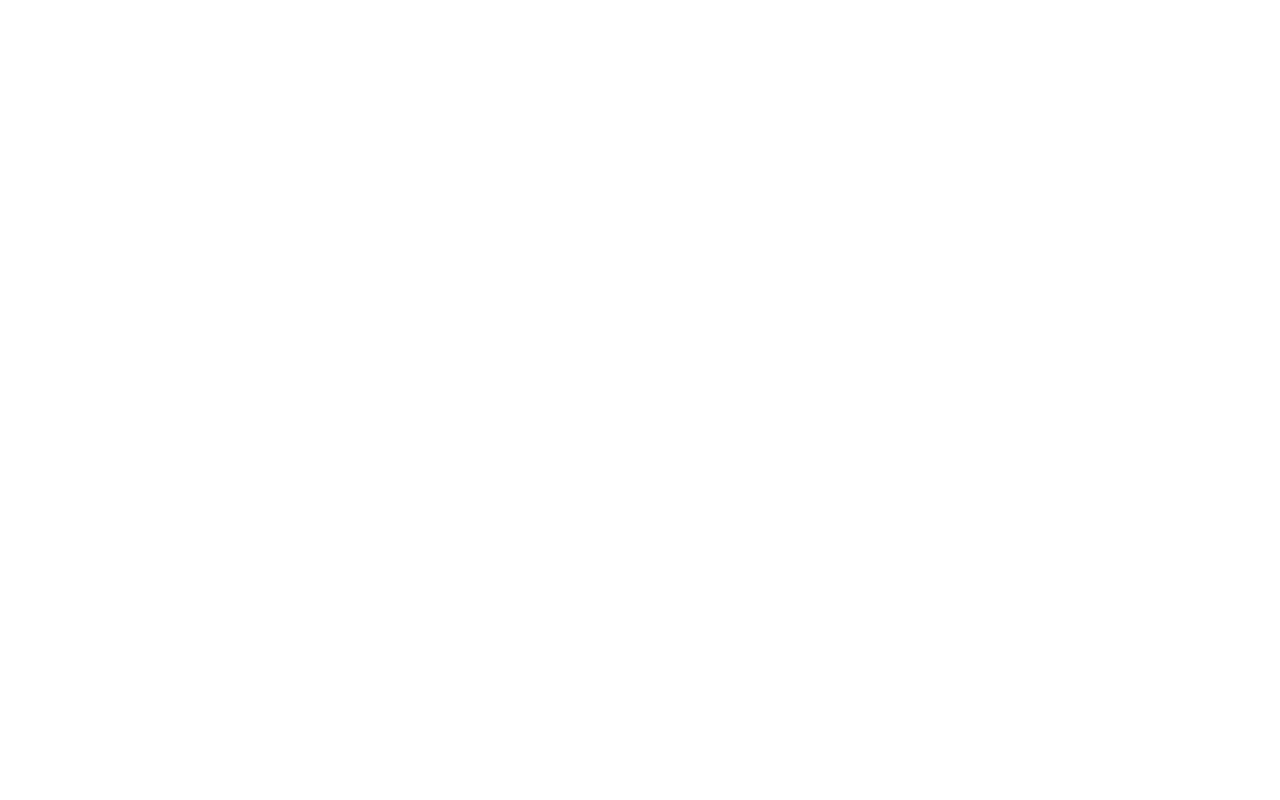
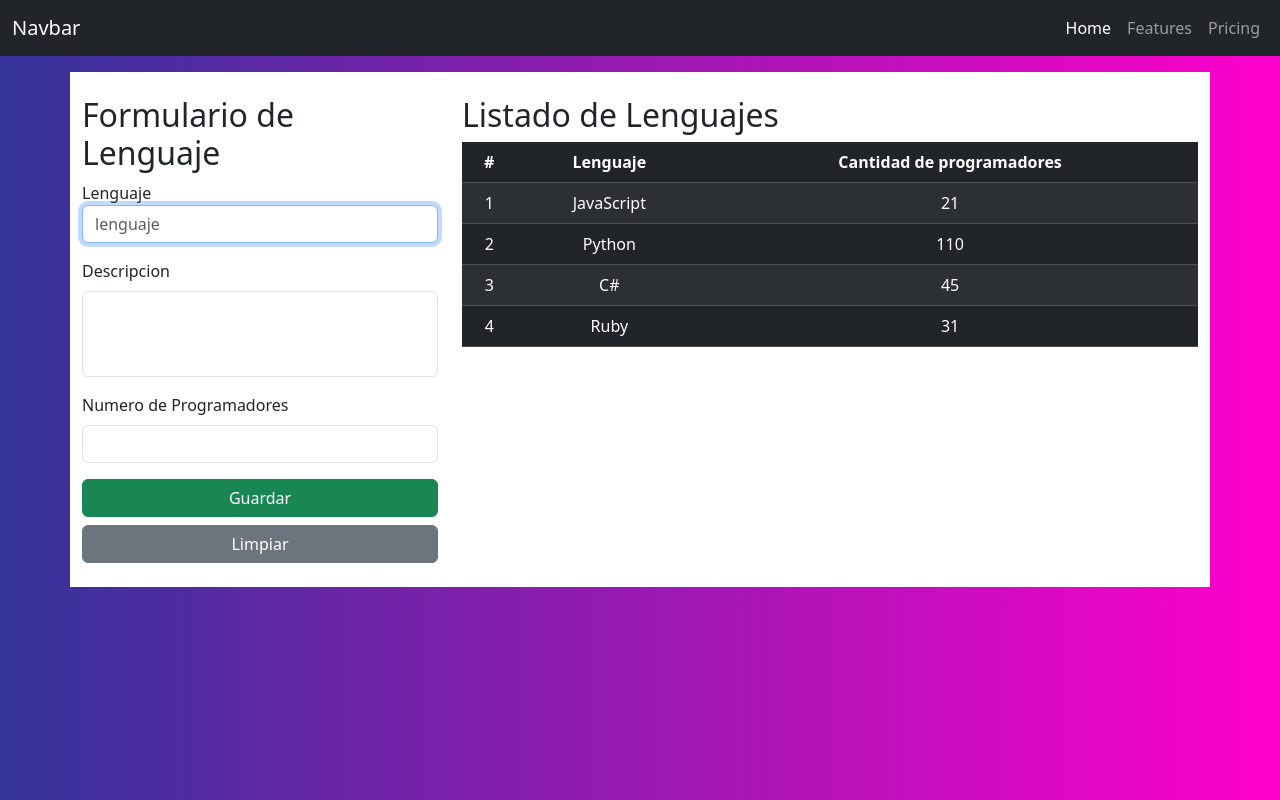
Before and after one commit to GabrielJJLopez/Portfolio-BackEnd, a plain HTML site: page bootstrap5_tutorial/interfaz.html in a window 1280 px wide. Drawn offline with nearby package versions, Linux system fonts and the light colour scheme.

Commit message:
10/1/2023 Noche

```diff
--- /dev/null
+++ b/bootstrap5_tutorial/css/interfaz.css
@@ -0,0 +1,26 @@
+body {
+  background: #ff00cc; /* fallback for old browsers */
+  background: -webkit-linear-gradient(
+    to right,
+    #333399,
+    #ff00cc
+  ); /* Chrome 10-25, Safari 5.1-6 */
+  background: linear-gradient(
+    to right,
+    #333399,
+    #ff00cc
+  ); /* W3C, IE 10+/ Edge, Firefox 16+, Chrome 26+, Opera 12+, Safari 7+ */
+}
+
+#descripcion {
+  resize: none;
+}
+
+.centrado {
+  text-align: center;
+  vertical-align: middle;
+}
+
+.bg-white {
+    background-color: fffffff;
+}
--- a/bootstrap5_tutorial/interfaz.html
+++ b/bootstrap5_tutorial/interfaz.html
@@ -1,16 +1,133 @@
 <!DOCTYPE html>
 <html lang="es">
-<head>
-    <meta charset="UTF-8">
-    <meta http-equiv="X-UA-Compatible" content="IE=edge">
-    <meta name="viewport" content="width=device-width, initial-scale=1.0">
+  <head>
+    <meta charset="UTF-8" />
+    <meta http-equiv="X-UA-Compatible" content="IE=edge" />
+    <meta name="viewport" content="width=device-width, initial-scale=1.0" />
     <title>Interfaz</title>
-    <link href="https://cdn.jsdelivr.net/npm/bootstrap@5.3.0-alpha1/dist/css/bootstrap.min.css" rel="stylesheet" integrity="sha384-GLhlTQ8iRABdZLl6O3oVMWSktQOp6b7In1Zl3/Jr59b6EGGoI1aFkw7cmDA6j6gD" crossorigin="anonymous">
-    <script src="https://cdn.jsdelivr.net/npm/bootstrap@5.3.0-alpha1/dist/js/bootstrap.bundle.min.js" integrity="sha384-w76AqPfDkMBDXo30jS1Sgez6pr3x5MlQ1ZAGC+nuZB+EYdgRZgiwxhTBTkF7CXvN" crossorigin="anonymous"></script>
-</head>
-<body>
-    <div class="container">
-
+    <!-- Bootstrap CSS -->
+    <link
+      href="https://cdn.jsdelivr.net/npm/bootstrap@5.3.0-alpha1/dist/css/bootstrap.min.css"
+      rel="stylesheet"
+      integrity="sha384-GLhlTQ8iRABdZLl6O3oVMWSktQOp6b7In1Zl3/Jr59b6EGGoI1aFkw7cmDA6j6gD"
+      crossorigin="anonymous"
+    />
+    <!-- Custom CSS -->
+    <link rel="stylesheet" href="/css/interfaz.css" />
+  </head>
+  <body>
+    <nav class="navbar navbar-expand-lg navbar-dark bg-dark">
+      <div class="container-fluid">
+        <a class="navbar-brand" href="#">Navbar</a>
+        <button
+          class="navbar-toggler"
+          type="button"
+          data-bs-toggle="collapse"
+          data-bs-target="#navbarNav"
+          aria-controls="navbarNav"
+          aria-expanded="false"
+          aria-label="Toggle navigation"
+        >
+          <span class="navbar-toggler-icon"></span>
+        </button>
+        <div class="collapse navbar-collapse" id="navbarNav">
+          <ul class="navbar-nav ms-auto ">
+            <li class="nav-item  ms-auto">
+              <a class="nav-link active" aria-current="page" href="#">Home</a>
+            </li>
+            <li class="nav-item ms-auto">
+              <a class="nav-link" href="#">Features</a>
+            </li>
+            <li class="nav-item ms-auto">
+              <a class="nav-link" href="#">Pricing</a>
+            </li>
+          </ul>
+        </div>
+      </div>
+    </nav>
+    <div class="container my-3">
+      <div class="row">
+        <div class="col-sm-12 col-md-4 col-lg-4 col-xl-4 py-4 bg-white">
+          <h2>Formulario de Lenguaje</h2>
+          <form>
+            <div class="mb-3">
+              <label for="nombre" class="lenguaje">Lenguaje</label>
+              <input
+                type="text"
+                class="form-control"
+                id="nombre"
+                placeholder="lenguaje"
+                autofocus
+              />
+            </div>
+            <div class="mb-3">
+              <label for="decripcion" class="form-label">Descripcion</label>
+              <textarea
+                class="form-control"
+                id="descripcion"
+                placeholder="Descripcion del lenguaje"
+                rows="3"
+              >
+              </textarea>
+            </div>
+            <div class="mb-3">
+              <label for="programadores" class="form-label"
+                >Numero de Programadores</label
+              >
+              <input
+                type="number"
+                class="form-control"
+                id="programadores"
+                rows="3"
+              />
+            </div>
+            <div class="d-grid gap-2">
+              <button class="btn btn-success">Guardar</button>
+              <button class="btn btn-secondary">Limpiar</button>
+            </div>
+          </form>
+        </div>
+        <div class="col-sm-12 col-md-8 col-lg-8 col-xl-8 py-4 bg-white">
+          <h2>Listado de Lenguajes</h2>
+          <table class="table table-dark table-striped">
+            <thead>
+              <tr>
+                <th class="centrado">#</th>
+                <th class="centrado">Lenguaje</th>
+                <th class="centrado">Cantidad de programadores</th>
+              </tr>
+            </thead>
+            <tbody>
+              <tr>
+                <td class="centrado">1</td>
+                <td class="centrado">JavaScript</td>
+                <td class="centrado">21</td>
+              </tr>
+              <tr>
+                <td class="centrado">2</td>
+                <td class="centrado">Python</td>
+                <td class="centrado">110</td>
+              </tr>
+              <tr>
+                <td class="centrado">3</td>
+                <td class="centrado">C#</td>
+                <td class="centrado">45</td>
+              </tr>
+              <tr>
+                <td class="centrado">4</td>
+                <td class="centrado">Ruby</td>
+                <td class="centrado">31</td>
+              </tr>
+            </tbody>
+          </table>
+        </div>
+      </div>
     </div>
-</body>
+    <!-- Bootstrap JS -->
+    <script
+      src="https://cdn.jsdelivr.net/npm/bootstrap@5.3.0-alpha1/dist/js/bootstrap.bundle.min.js"
+      integrity="sha384-w76AqPfDkMBDXo30jS1Sgez6pr3x5MlQ1ZAGC+nuZB+EYdgRZgiwxhTBTkF7CXvN"
+      crossorigin="anonymous"
+    ></script>
+  </body>
 </html>
```
